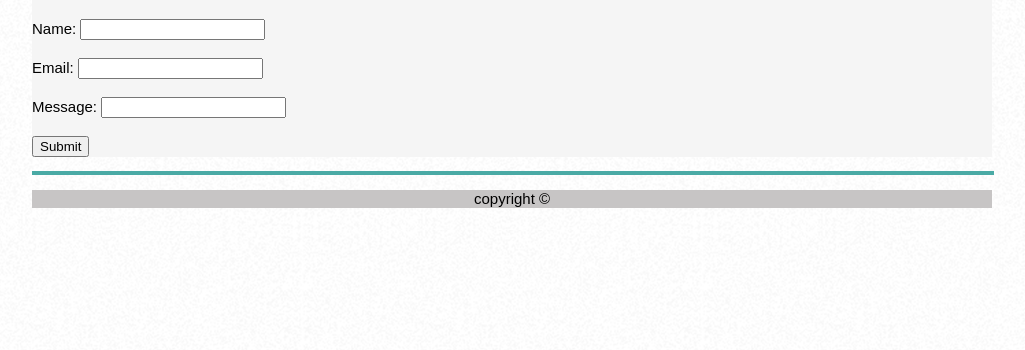
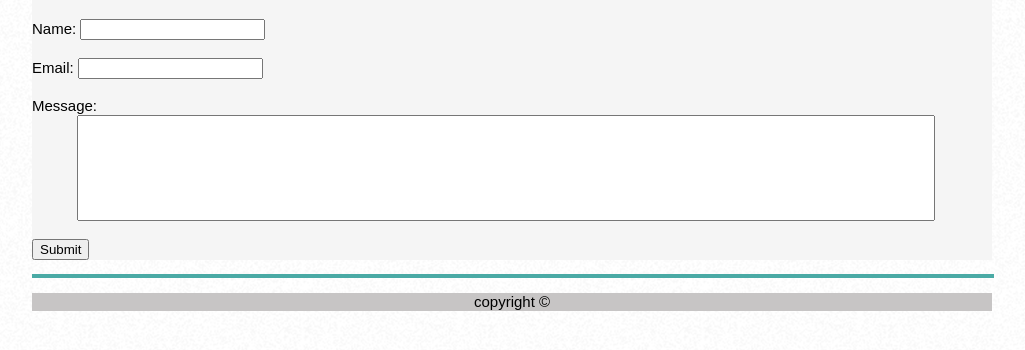
Before and after one commit to chupacobres/Basic-Portfolio, a plain HTML site: page contact.html in a window 1280 px wide. Shown: the part 162-512 px from the top of the page, without its empty margins (98-1123 px from the left). Drawn offline with Linux system fonts and the light colour scheme.

Commit message:
added space on message field

```diff
--- a/assets/css/style.css
+++ b/assets/css/style.css
@@ -88,3 +88,8 @@ a{
 a:hover{
    background-color: #4aaaa5
 }
+.message{
+   height: 100px;
+   width: 850px;
+   margin-left: 45px;
+}
--- a/contact.html
+++ b/contact.html
@@ -36,10 +36,11 @@
         <form action="/action_page.php" method="get"><br>
             Email: <input type="text" name="email"><br>
         </form>
+
         <form action="/action_page.php" method="get"><br>
-            Message: <input type="text" name="message"><br><br>
+            Message: <input class="message" type="text" name="message"><br><br>
         </form>
-            <button type="submit">Submit</button>
+        <button type="submit">Submit</button>
         </form>
     </div>
     </div>
```
